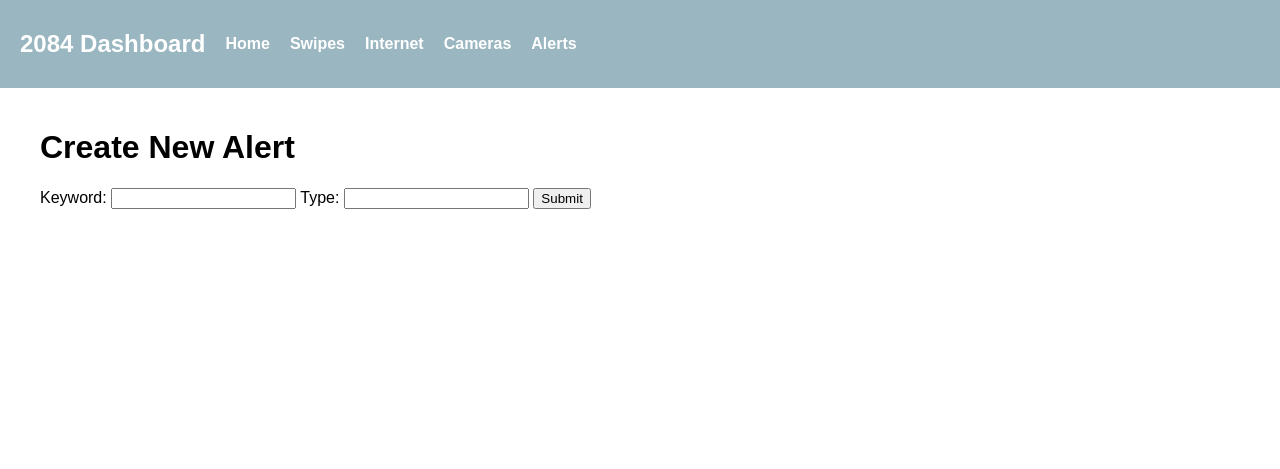
After one commit to CRW405/Hackathon2026, a Flask app: page /alerts/ in a window 1280 px wide. The commit adds this page. Shown: the top 469 px of the page. Run offline with Flask 2, Linux system fonts and the light colour scheme; parts of the project's set-up code (start-up, migrations or seed data) failed here and were passed over.

Commit message:
alerts implemented with some slight polish

```diff
--- a/admin/client/client.py
+++ b/admin/client/client.py
@@ -20,13 +20,15 @@ from requests.exceptions import RequestException
 from routes.internet import client as internet_routes
 from routes.swipes import client as swipes_routes
 from routes.camera import client as camera_routes
+from routes.alerts import client as alerts_routes
 import os
 from pathlib import Path
 
 # Load .env if present
 try:
     from dotenv import load_dotenv
-    env_path = Path(__file__).resolve().parents[1] / '.env'
+
+    env_path = Path(__file__).resolve().parents[1] / ".env"
     load_dotenv(env_path)
 except Exception:
     pass
@@ -38,6 +40,9 @@ BACKEND = os.environ.get("SERVER", "http://localhost:6000")
 def create_app() -> Flask:
     app = Flask(__name__)
 
+    # Backend server base URL available to templates and client-side code
+    app.config['BACKEND'] = BACKEND
+
     # Setup logging
     logging.basicConfig(level=logging.INFO)
     app.logger.setLevel(logging.INFO)
@@ -46,6 +51,7 @@ def create_app() -> Flask:
     app.register_blueprint(internet_routes)
     app.register_blueprint(swipes_routes)
     app.register_blueprint(camera_routes)
+    app.register_blueprint(alerts_routes)
 
     @app.route("/", methods=["GET", "POST"])
     def index():
--- /dev/null
+++ b/admin/client/routes/alerts.py
@@ -0,0 +1,42 @@
+from flask import Blueprint, render_template, request
+import logging
+from typing import Any, Dict, List, Optional
+import requests
+from requests.exceptions import RequestException
+import os
+from pathlib import Path
+
+# Load .env if present
+try:
+    from dotenv import load_dotenv
+
+    env_path = Path(__file__).resolve().parents[1] / ".env"
+    load_dotenv(env_path)
+except Exception:
+    pass
+
+
+client = Blueprint("alerts", __name__, url_prefix="/alerts")
+
+
+@client.route("/", methods=["GET"])
+def alerts_page():
+    # Pass backend URL to template so client-side JS can post to correct host
+    from flask import current_app
+
+    backend = current_app.config.get("BACKEND", os.environ.get("SERVER", "http://localhost:6000"))
+    return render_template("alerts.html", backend=backend)
+
+
+@client.route("/api/alerts/post", methods=["POST"])
+def post_alert():
+    """Post an alert to the backend server."""
+    backend_url = os.environ.get("SERVER", "http://localhost:6000") + "/api/alerts/post"
+    data = request.json
+    try:
+        response = requests.post(backend_url, json=data)
+        response.raise_for_status()
+        return response.json(), response.status_code
+    except RequestException as e:
+        logging.error(f"Error posting alert: {e}")
+        return {"status": "error", "message": str(e)}, 500
--- a/admin/client/routes/swipes.py
+++ b/admin/client/routes/swipes.py
@@ -36,7 +36,7 @@ def swipes_page():
     swipes: List[Dict[str, Any]] = []
     try:
         backend = os.environ.get("SERVER", "http://localhost:6000")
-        response = requests.get(f"{backend}/api/getSwipes", timeout=5)
+        response = requests.get(f"{backend}/api/swipe/get", timeout=5)
         if response.ok:
             try:
                 payload = response.json()
--- a/admin/client/static/style/style.css
+++ b/admin/client/static/style/style.css
@@ -33,6 +33,19 @@ main {
   background-color: #eee;
   padding: 8px;
   margin-bottom: 5px;
+}
+
+.camera {
+  border: 1px solid #ccc;
+  border-radius: 5px;
+  padding: 10px;
+  margin-bottom: 20px;
+  display: inline-block;
+  text-align: center;
+}
+
+.alert {
+  background-color: #ffcccc !important;
 }
 
 /* Header */
--- /dev/null
+++ b/admin/client/templates/alerts.html
@@ -0,0 +1,73 @@
+<!DOCTYPE html>
+<html lang="en">
+
+<head>
+  <meta charset="UTF-8">
+  <meta name="viewport" content="width=device-width, initial-scale=1.0">
+  <title>Dashboard</title>
+  <link rel="stylesheet" href="{{ url_for('static', filename='style/style.css') }}">
+</head>
+
+<body>
+  {% include 'components/header.html' %}
+
+  <main>
+        <h1>Create New Alert</h1>
+        <form id="alertForm">
+          <label for="keyword">Keyword:</label>
+          <input type="text" id="keyword" name="keyword" required>
+          <label for="type">Type:</label>
+          <input type="text" id="type" name="type" required>
+          <button type="submit">Submit</button>
+        </form>
+          <script>
+            document.getElementById('alertForm').addEventListener('submit', async (event) => {
+              event.preventDefault();
+
+              const keyword = document.getElementById('keyword').value;
+              const type = document.getElementById('type').value;
+
+              // Backend base URL passed from Flask (e.g. http://localhost:6000)
+              // If backend is same-origin you can use relative path; otherwise use the provided backend URL.
+              const backendBase = '{{ backend }}' || '';
+              let url;
+              try {
+                const pageOrigin = window.location.origin;
+                const backendOrigin = backendBase ? new URL(backendBase).origin : pageOrigin;
+                // If backend is same origin as the page, call it directly. Otherwise use the client proxy
+                if (backendOrigin === pageOrigin) {
+                  url = backendBase ? (backendBase.replace(/\/$/, '') + '/api/alerts/post') : '/api/alerts/post';
+                } else {
+                  // Use the client-side proxy which forwards to the backend server to avoid CORS
+                  url = '/alerts/api/alerts/post';
+                }
+              } catch (e) {
+                console.warn('Error parsing backend URL, falling back to proxy', e);
+                url = '/alerts/api/alerts/post';
+              }
+
+              const response = await fetch(url, {
+                method: 'POST',
+                headers: {
+                  'Content-Type': 'application/json',
+                },
+                body: JSON.stringify({ keyword, type }),
+              });
+
+              if (response.ok) {
+                alert('Alert created successfully!');
+                // clear form
+                document.getElementById('alertForm').reset();
+              } else {
+                const text = await response.text();
+                console.error('Failed to create alert:', response.status, text);
+                alert('Failed to create alert. See console for details.');
+              }
+            });
+          </script>
+  </main>
+
+  {% include 'components/footer.html' %}
+</body>
+
+</html>
--- a/admin/client/templates/camera.html
+++ b/admin/client/templates/camera.html
@@ -33,8 +33,10 @@
 
           data.cameras.forEach(id => {
             div.innerHTML += `
+            <div class="camera">
               <h3>${id}</h3>
               <img src="${STREAM_BASE}/${id}" alt="${id}" />
+            </div>
           `;
           });
 
--- a/admin/client/templates/components/header.html
+++ b/admin/client/templates/components/header.html
@@ -7,6 +7,7 @@
       <li><a href="{{ url_for('swipes.swipes_page') }}">Swipes</a></li>
       <li><a href="{{ url_for('internet.internet_page') }}">Internet</a></li>
       <li><a href="{{ url_for('camera.camera_page') }}">Cameras</a></li>
+      <li><a href="{{ url_for('alerts.alerts_page') }}">Alerts</a></li>
     </ul>
   </nav>
 </header>
--- a/admin/server/server.py
+++ b/admin/server/server.py
@@ -15,6 +15,7 @@ from pathlib import Path
 from routes.swipe import server as swipe_routes
 from routes.packet import server as packet_routes
 from routes.camera import server as camera_routes
+from routes.alerts import server as alerts_routes
 
 # Load .env if present
 try:
@@ -28,11 +29,13 @@ server = Flask(__name__)
 
 # CORS origins: allow the CLIENT env var (or default to http://localhost:3000)
 client_origin = os.environ.get("CLIENT", "http://localhost:3000")
-CORS(server, origins=[client_origin, "http://127.0.0.1:5000"])
+# Allow the client dev server and local client app on 5000
+CORS(server, origins=[client_origin, "http://127.0.0.1:5000", "http://localhost:5000"])
 
 server.register_blueprint(swipe_routes)
 server.register_blueprint(packet_routes)
 server.register_blueprint(camera_routes)
+server.register_blueprint(alerts_routes)
 
 
 if __name__ == "__main__":
```
Also changed, not shown: admin/client/templates/internet.html (+6 -1 lines), admin/client/templates/swipes.html (+6 -1 lines), admin/server/routes/alerts.py (added, +64 -0 lines), admin/server/routes/packet.py (+11 -0 lines), admin/server/routes/swipe.py (+13 -2 lines), README.md, 2 other files.
